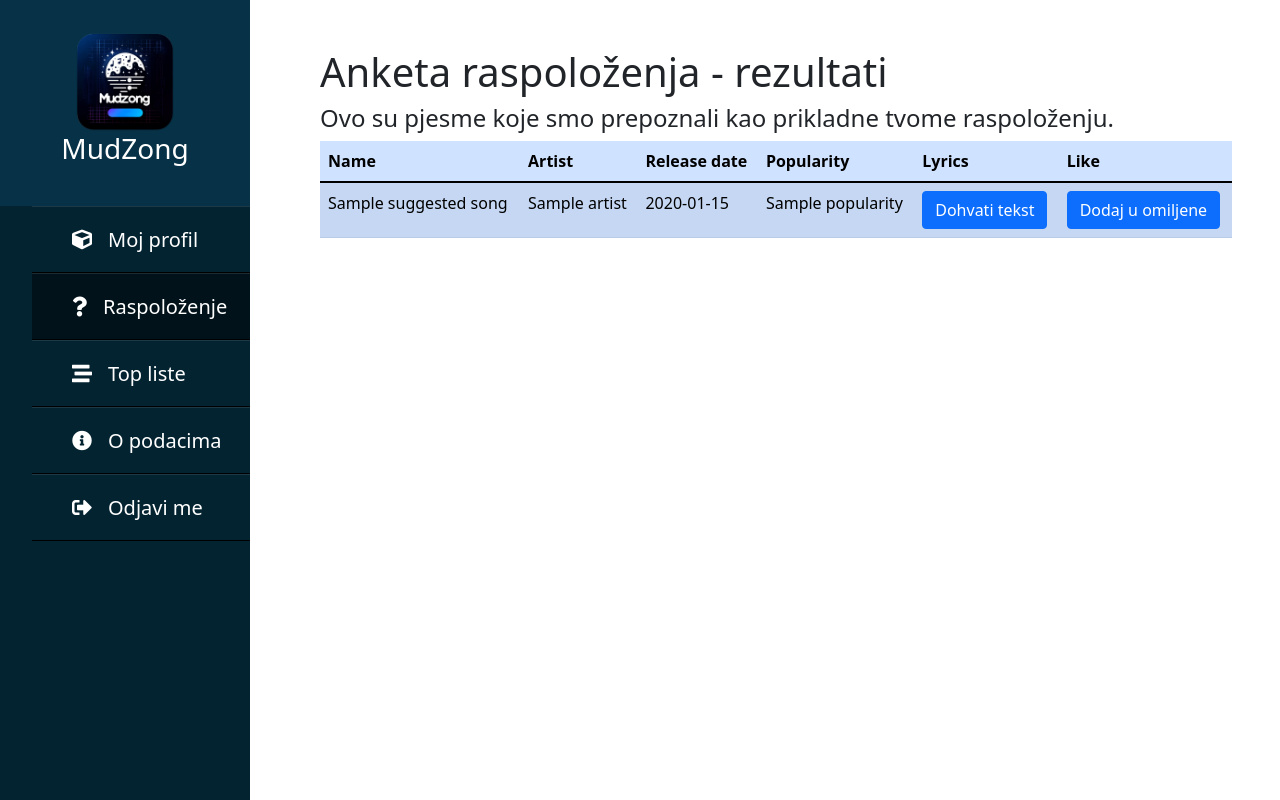
After one commit to g-paic/drummre-projekt, a Spring app: template src/main/resources/templates/surveyResultsPage.html in a window 1280 px wide. The commit adds this page. Run offline with Thymeleaf, Linux system fonts and the light colour scheme; the template is opened without the code that fills it: most values are stand-ins (such as "Sample title", 1, 10 or a date in 2020); data that the repository does not hold is empty; some of the project's set-up classes (security, data sources, template engines, error pages and the like) are left out, and stand-ins take their place.

Commit message:
results page

```diff
--- a/src/main/java/project/mapper/SongMapper.java
+++ b/src/main/java/project/mapper/SongMapper.java
@@ -12,6 +12,7 @@ public class SongMapper {
         songRespDto.setLyrics(songEntity.getLyrics());
         songRespDto.setRelease_date(songEntity.getRelease_date());
         songRespDto.setId(songEntity.getSpotifyId());
+        songRespDto.setPopularity(songEntity.getPopularity());
         return songRespDto;
     }
 }
--- /dev/null
+++ b/src/main/resources/templates/surveyResultsPage.html
@@ -0,0 +1,108 @@
+<!DOCTYPE html>
+<html lang="en"
+      xmlns:th="http://www.thymeleaf.org" >
+<head>
+    <meta charset="utf-8">
+    <meta name="viewport"
+          content="width=device-width, initial-scale=1, shrink-to-fit=no">
+    <title>MudZong</title>
+    <base href="/">
+    <link rel="stylesheet" th:href="@{/style/style.css}">
+    <link rel="stylesheet" href="https://cdnjs.cloudflare.com/ajax/libs/font-awesome/5.15.3/css/all.min.css"/>
+    <link href="https://cdn.jsdelivr.net/npm/bootstrap@5.1.3/dist/css/bootstrap.min.css" rel="stylesheet" integrity="sha384-1BmE4kWBq78iYhFldvKuhfTAU6auU8tT94WrHftjDbrCEXSU1oBoqyl2QvZ6jIW3" crossorigin="anonymous">
+
+
+    <style>
+        div.gallery {
+          margin: 5px;
+          border: 1px solid #ccc;
+          float: left;
+          width: 200px;
+          height: 300px;
+          padding: 1 rem;
+        }
+
+        div.gallery:hover {
+          border: 1px solid #777;
+        }
+
+        div.gallery img {
+          width: 100%;
+          height: 90%;
+        }
+        #button {
+
+        }
+
+    </style>
+</head>
+<body>
+<div class="sidebar">
+    <header>
+        <div style="padding-bottom: 2rem">
+            <div style="padding-top: 2rem">
+                <img th:src="@{/img/logomudzong.png}" width="40%">
+            </div>
+            <div>
+                <h3>MudZong</h3>
+            </div>
+        </div>
+    </header>
+    <ul>
+        <li><a style="text-decoration: none" href="/dashboard"><i class="fas fa-cube"></i>Moj profil</a></li>
+        <li id="selected"><a style="text-decoration: none" href="/dashboard/survey"><i class="fas fa-question"></i>Raspoloženje</a></li>
+        <li><a style="text-decoration: none" href="/dashboard/social-data"><i class="fas fa-stream"></i>Top liste</a></li>
+        <li><a style="text-decoration: none" href="/dashboard/info"><i class="fas fa-info-circle"></i>O podacima</a></li>
+        <li><a style="text-decoration: none" href="/logout"><i class="fas fa-sign-out-alt"></i>Odjavi me</a></li>
+    </ul>
+</div>
+<section style="padding-left: 20rem; padding-top: 3rem; padding-right: 3rem" >
+    <h1>Anketa raspoloženja - rezultati</h1>
+    <h4>Ovo su pjesme koje smo prepoznali kao prikladne tvome raspoloženju.</h4>
+    <table class="table table-primary table-striped table-hover">
+        <thead>
+        <tr>
+            <th scope="col">Name</th>
+            <th scope="col">Artist</th>
+            <th scope="col">Release date</th>
+            <th scope="col">Popularity</th>
+            <th scope="col">Lyrics</th>
+            <th scope="col">Like</th>
+        </tr>
+        </thead>
+        <tbody th:each="listing : ${suggestedSongs}" >
+        <tr>
+            <td th:text="${listing.name}"></td>
+            <td th:text="${listing.artist}"></td>
+            <td th:text="${listing.release_date}"></td>
+            <td th:text="${listing.popularity}"></td>
+            <td><button  type="button" th:data-songs="${listing.lyrics}" class="open-addMovieModal btn btn-primary" data-bs-toggle="modal" data-bs-target="#addMovieModal" data-toggle="tooltip"  title="Songs">Dohvati tekst</button></td>
+            <td><a value="Tekst" class="btn btn-primary">Dodaj u omiljene</a></td>
+        </tr>
+        </tbody>
+
+    </table>
+    <div class="modal fade" id="addMovieModal" tabindex="-1" aria-labelledby="exampleModalLabel" aria-hidden="true">
+        <div class="modal-dialog modal-dialog-scrollable">
+            <div class="modal-content">
+                <div class="modal-header">
+                    <h5 class="modal-title" id="exampleModalLabel">Top songs</h5>
+                    <button type="button" class="btn-close" data-bs-dismiss="modal" aria-label="Close"></button>
+                </div>
+                <div class="modal-body">
+                    <p id="song"></p>
+                </div>
+
+            </div>
+        </div>
+    </div>
+</section>
+<script type="text/javascript">
+    $(document).on("click", ".open-addMovieModal", function () {
+        var songs = $(this).data('songs');
+        var queryString = ".modal-body #song";
+        $(queryString).html(songs);
+    });
+</script>
+</body>
+</html>
```
Also changed, not shown: src/main/resources/templates/deezer.html (deleted, +0 -48 lines), src/main/resources/templates/profilPage.html (deleted, +0 -22 lines), src/main/resources/templates/surveyPage.html (+24 -24 lines), src/main/resources/templates/welcomePage.html (deleted, +0 -18 lines).
